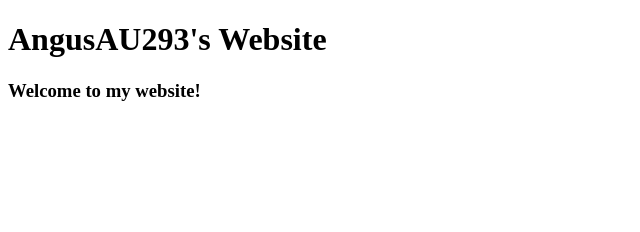
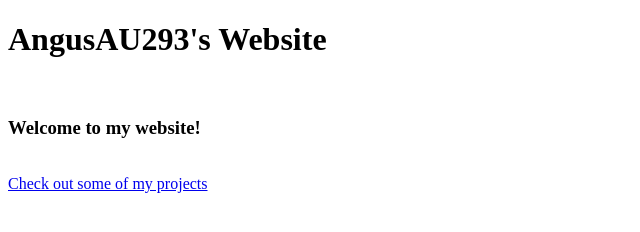
Before and after one commit to AngusAU293/AngusAU293.github.io, a plain HTML site: page index.html in a window 1280 px wide. Shown: the whole page, without its empty margins (0-640 px from the left). Drawn offline with Linux system fonts and the light colour scheme.

Commit message:
Update index.html

```diff
--- a/index.html
+++ b/index.html
@@ -6,6 +6,9 @@
     </head>
     <body>
         <h1>AngusAU293's Website</h1>
+        <br>
         <h3>Welcome to my website!</h3>
+        <br>
+        <a href="projects.html">Check out some of my projects</a>
     </body>
 </html>
```
